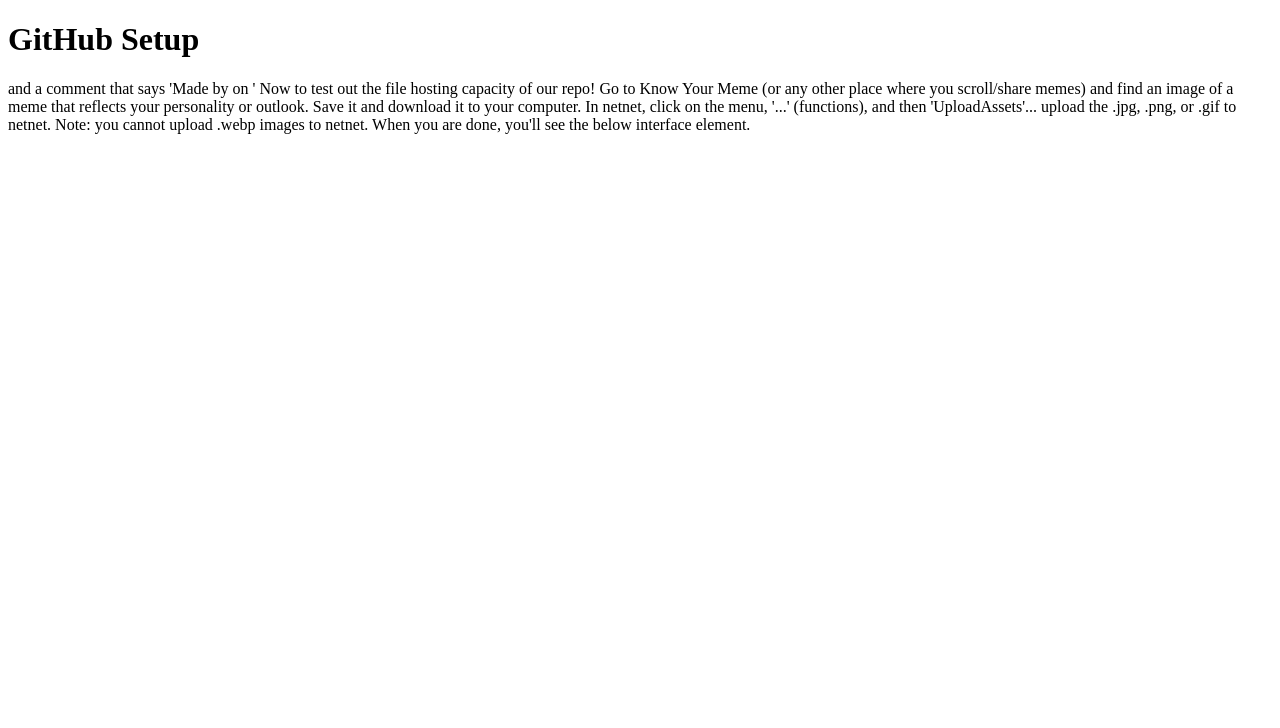
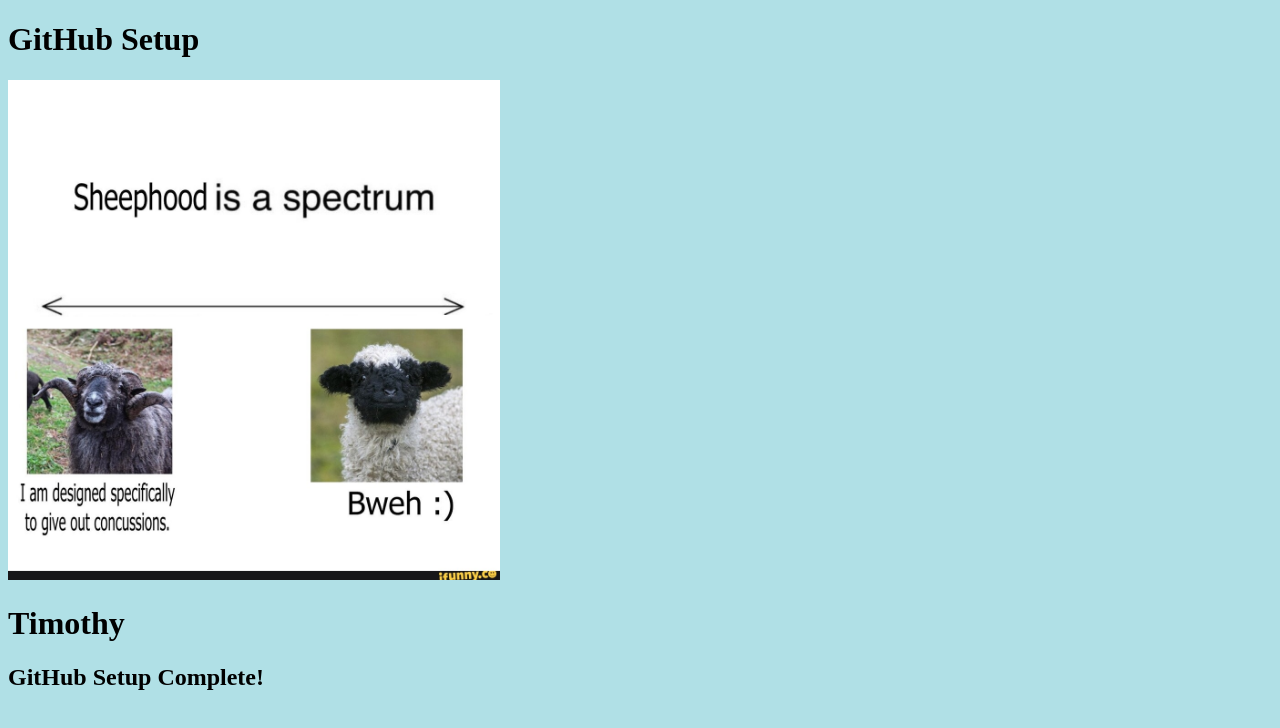
Before and after one commit to S0nitim0/Exercise-3, a plain HTML site: page index.html in a window 1280 px wide. Drawn offline with Linux system fonts and the light colour scheme.

Commit message:
New project

```diff
--- a/index.html
+++ b/index.html
@@ -1,13 +1,14 @@
 <!DOCTYPE html>
-<html lang="en-Can">
+<html lang="en-Ca">
 
-<meta charset="UTF-8">
-<h1>GitHub Setup</h1>
-<!--Created by Timothy on Febuary 1st -->
+  <meta charset="UTF-8">
+  <h1>GitHub Setup</h1>
+  <!--Created by Timothy on Febuary 1st -->
 
+  <body style="background-color:powderblue;">
+    <img src="sheep.jpg" / alt="A meme withthe text (sheephood is a spectrum) with images of two sheep, a large black one with a mischevious smile captioned (I am sepcifically designed to give out concussions) and a white hornless one with a friendlier smile captioned (Bweh)  width=" 500" height="500">
+    <h1>Timothy</h1>
+    <h2>GitHub Setup Complete!</h2>
+  </body>
 
-
-and a comment that says 'Made by <your name> on <the date you did this>'
-
-Now to test out the file hosting capacity of our repo! Go to Know Your Meme (or any other place where you scroll/share memes) and find an image of a meme that reflects your personality or outlook. Save it and download it to your computer.
-In netnet, click on the menu, '...' (functions), and then 'UploadAssets'... upload the .jpg, .png, or .gif to netnet. Note: you cannot upload .webp images to netnet. When you are done, you'll see the below interface element.
+</html>
```
